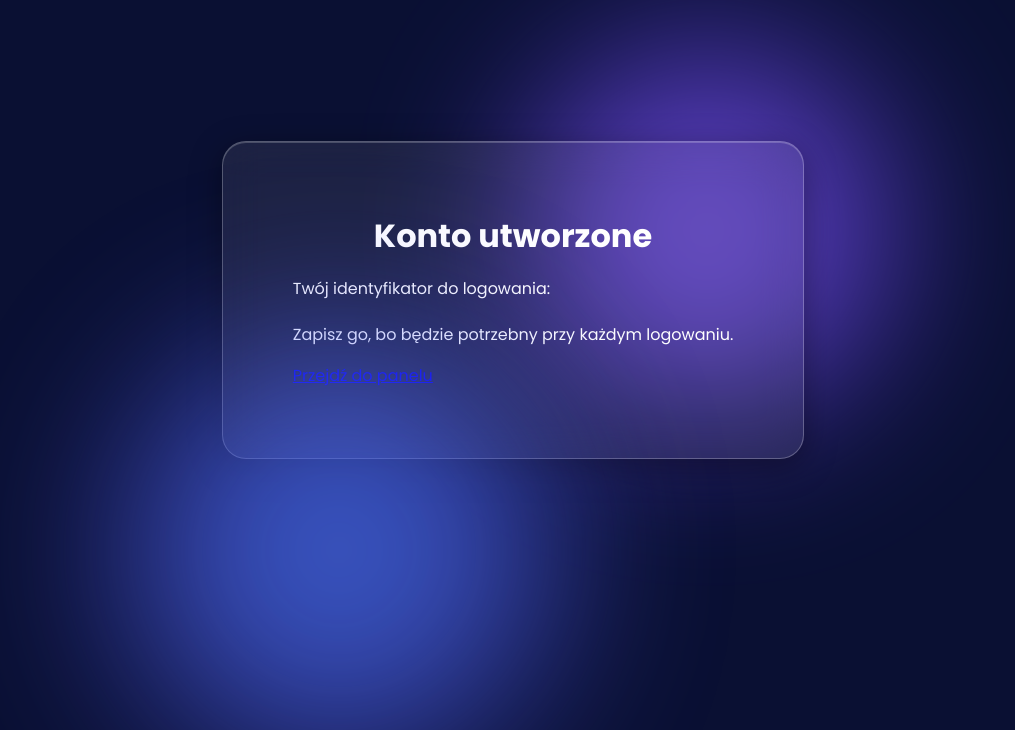
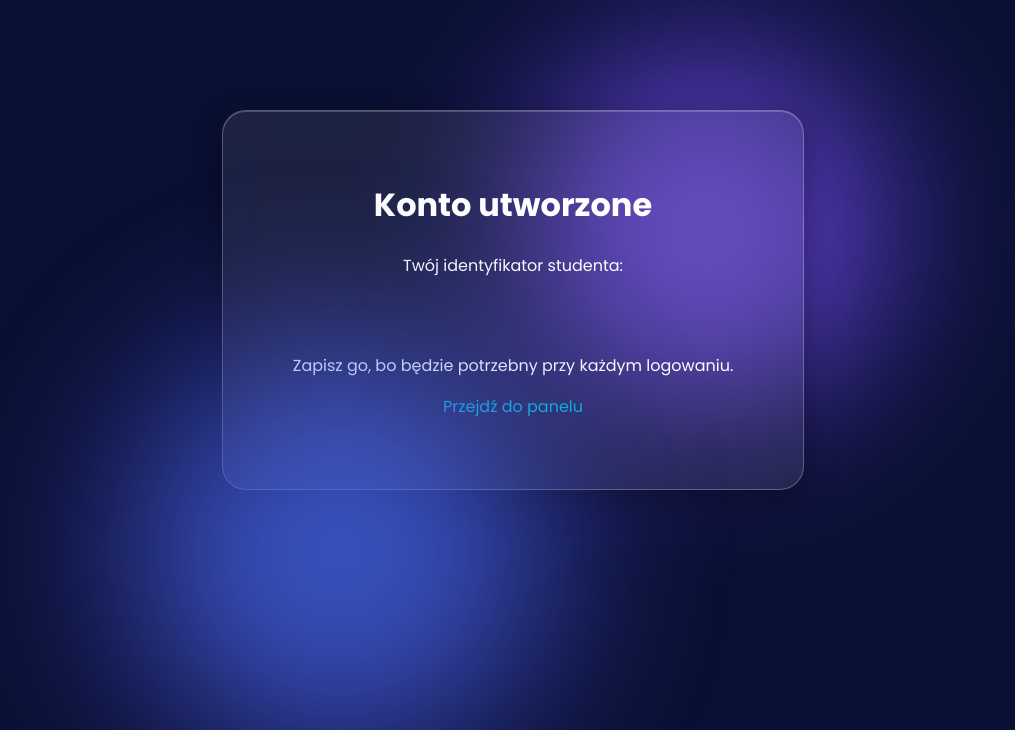
Before and after one commit to dawidkawinski/OwnSystem-Project, a Django app: template core/templates/registration/success.html in a window 1280 px wide. Shown: the top 730 px of the page, without its empty margins (127-1142 px from the left). Run offline with Django 5.2, Linux system fonts and the light colour scheme; the template is opened without the code that fills it, so the values that code supplies are empty.

Commit message:
Make a id generate system

```diff
--- a/core/static/core/style.css
+++ b/core/static/core/style.css
@@ -61,6 +61,12 @@
     box-shadow:
         0 8px 32px rgba(0, 0, 0, 0.4),
         inset 0 1px 0 rgba(255, 255, 255, 0.2);
+}
+
+.success {
+    display: flex;
+    flex-direction: column;
+    align-items: center;
 }
 
 .register-form {
@@ -142,11 +148,11 @@
     text-align: center;
 }
 
-.register-link {
+.register-link, .success-link {
     text-decoration: none;
     color: #06b6d4;
 }
 
-.register-link:hover, .register-link:visited {
+.register-link:hover, .register-link:visited, .success-link:hover {
     color: #2563eb;
 }
--- a/core/templates/registration/success.html
+++ b/core/templates/registration/success.html
@@ -8,12 +8,12 @@
 </head>
 <body>
     <div class="wrapper">
-        <div class="wrapper-form">
+        <div class="wrapper-form success">
             <h2>Konto utworzone</h2>
-            <p>Twój identyfikator do logowania:</p>
+            <p>Twój identyfikator studenta:</p>
             <h1>{{ id }}</h1>
             <p>Zapisz go, bo będzie potrzebny przy każdym logowaniu.</p>
-            <a href="{% url 'role_redirect' %}">Przejdź do panelu</a>
+            <a class="success-link" href="{% url 'role_redirect' %}">Przejdź do panelu</a>
         </div>
     </div>
 </body>
--- a/core/views.py
+++ b/core/views.py
@@ -11,11 +11,10 @@
         if form.is_valid():
             user = form.save(commit=False)
             user.username = generate_id()
-            user.is_student = True
+            # user.is_student = True
             user.save()
             login(request, user)
             request.session['new_id'] = user.username
-            return redirect('role_redirect')
             return redirect('register_success')
     else:
         form = RegisterForm()
```
Also changed, not shown: db.sqlite3.
